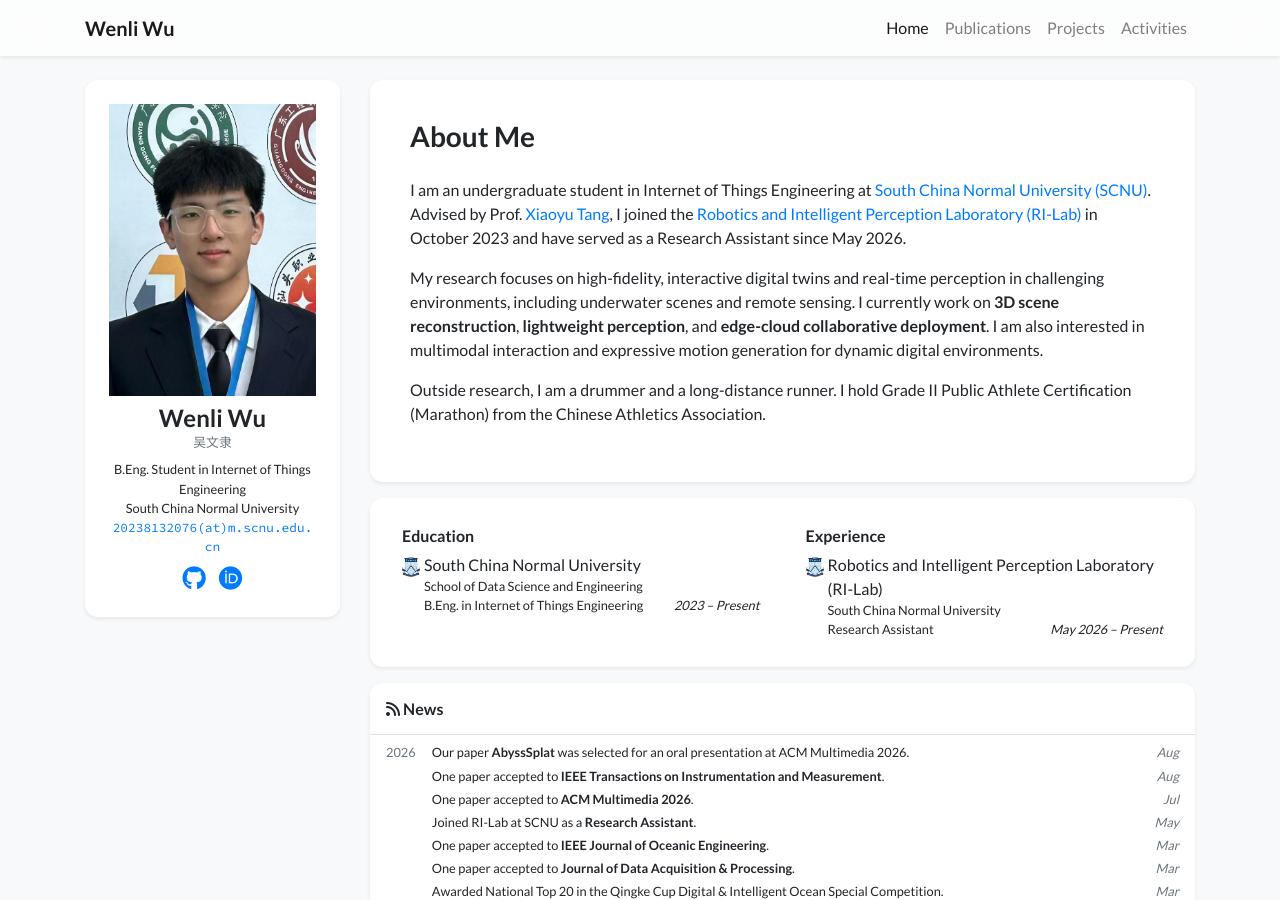
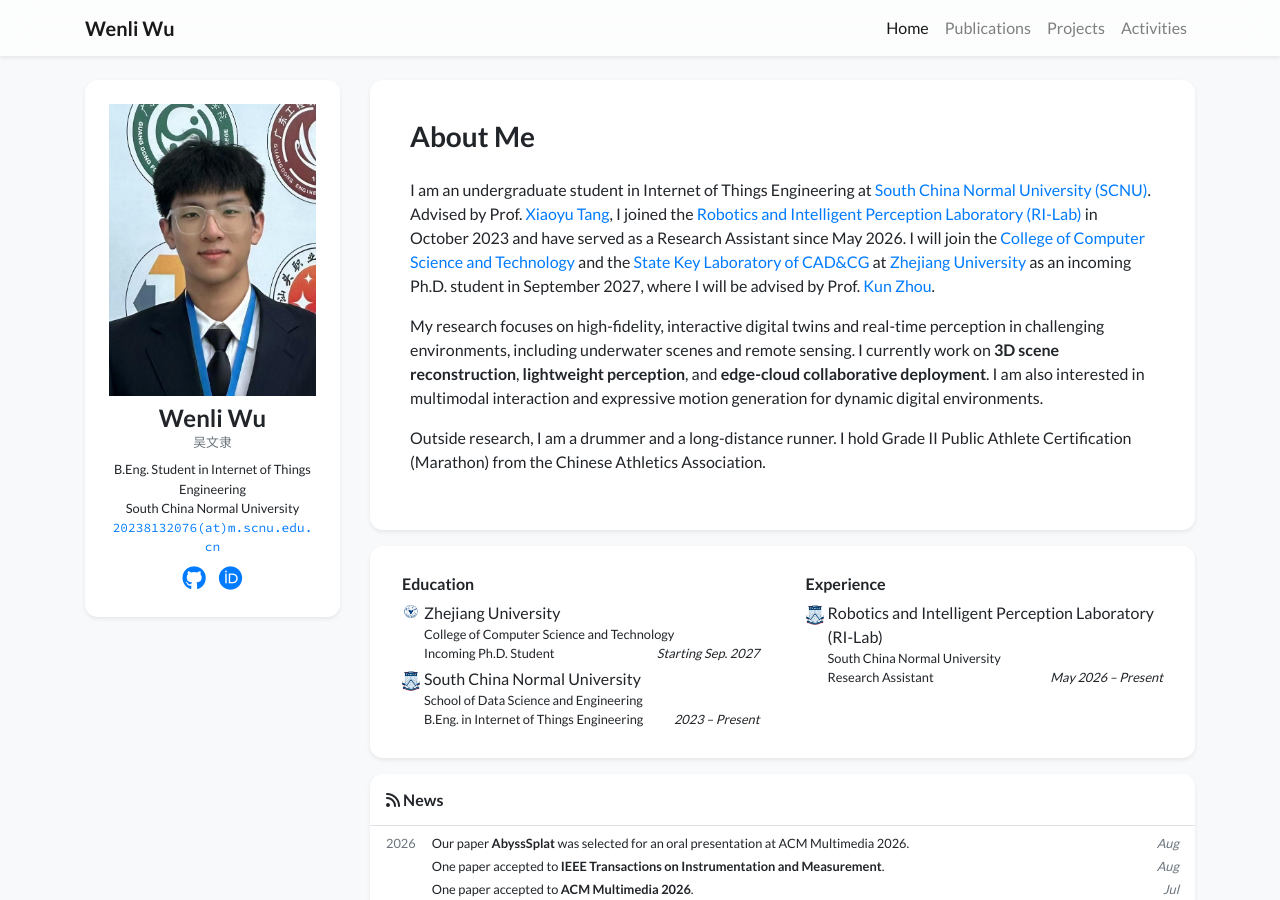
Before and after one commit to Adios-Cowboy/Adios-Cowboy.github.io, a Jekyll site: the page built from index.html, in a window 1280 px wide and 900 px high. Built offline with Jekyll 4.4.1, drawn with Linux system fonts in a browser that asks for light colours; nearby versions of some CDN libraries; a style sheet for code colours, icons or effects is not loaded.

Commit message:
Add incoming Zhejiang University PhD information

```diff
--- a/_config.yml
+++ b/_config.yml
@@ -1,5 +1,5 @@
-title: "Wenli Wu | Academic Homepage"
-description: "Wenli Wu is an undergraduate researcher at South China Normal University working on 3D reconstruction, lightweight perception, and edge-cloud collaboration."
+title: "Wenli Wu | 吴文隶"
+description: "Wenli Wu is an undergraduate researcher at South China Normal University and an incoming Ph.D. student at Zhejiang University, working on 3D reconstruction, lightweight perception, and edge-cloud collaboration."
 url: "https://adios-cowboy.github.io"
 baseurl: ""
 lang: en
--- a/_data/profile.yml
+++ b/_data/profile.yml
@@ -18,6 +18,11 @@ short_bio: >-
     Advised by Prof. <a href="http://eie.scnu.edu.cn/a/20240301/234.html" target="_blank" rel="noopener">Xiaoyu Tang</a>,
     I joined the <a href="https://github.com/SCNU-RISLAB" target="_blank" rel="noopener">Robotics and Intelligent Perception Laboratory (RI-Lab)</a>
     in October 2023 and have served as a Research Assistant since May 2026.
+    I will join the <a href="https://www.en.cs.zju.edu.cn/" target="_blank" rel="noopener">College of Computer Science and Technology</a>
+    and the <a href="https://www.cad.zju.edu.cn/" target="_blank" rel="noopener">State Key Laboratory of CAD&amp;CG</a>
+    at <a href="https://www.zju.edu.cn/english/" target="_blank" rel="noopener">Zhejiang University</a>
+    as an incoming Ph.D. student in September 2027, where I will be advised by
+    Prof. <a href="https://person.zju.edu.cn/0008007" target="_blank" rel="noopener">Kun Zhou</a>.
   </p>
   <p>
     My research focuses on high-fidelity, interactive digital twins and real-time perception in challenging environments,
@@ -33,6 +38,11 @@ portrait_url: /assets/images/profile/wenli-wu.png
 portrait_caption: Wenli Wu
 
 education:
+  - name: Zhejiang University
+    logo: /assets/images/badges/zju.png
+    dept: College of Computer Science and Technology
+    position: Incoming Ph.D. Student
+    date: Starting Sep. 2027
   - name: South China Normal University
     logo: /assets/images/badges/scnu.jpg
     dept: School of Data Science and Engineering
--- a/index.html
+++ b/index.html
@@ -2,7 +2,7 @@
 layout: default
 title: Home
 navbar_title: Home
-description: Personal academic homepage of Wenli Wu, an undergraduate researcher at South China Normal University.
+description: Personal homepage of Wenli Wu, an undergraduate researcher at South China Normal University and an incoming Ph.D. student at Zhejiang University.
 ---
 
 <div class="row homepage-grid">
```
Also changed, not shown: assets/images/badges/zju.png (added).
